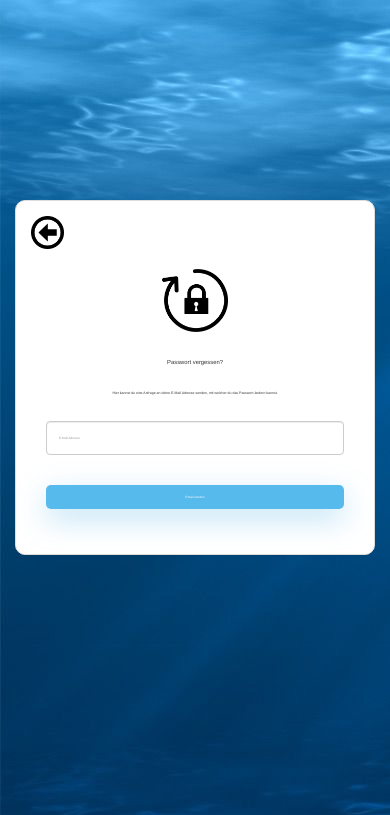
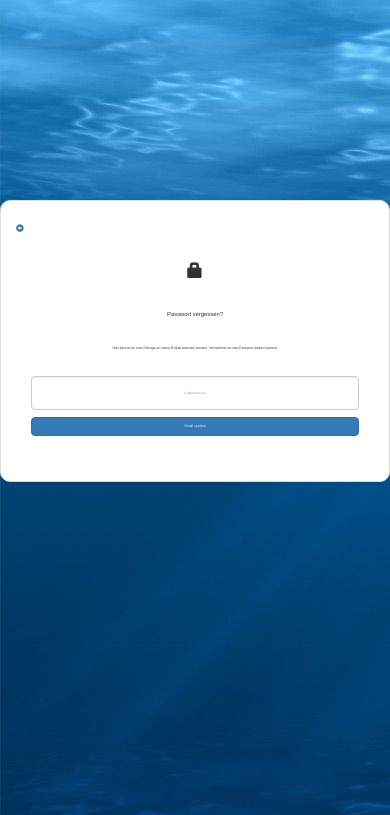
Before and after one commit to Bennik2000/SWE-19in, a Flask app: page /reset_password in a window 390 px wide. Shown: the top 815 px of the page. Run offline with Flask 2, Linux system fonts and the light colour scheme; some libraries are stand-ins or nearby versions.

Commit message:
Made UI responsive and implemented the ts template
- The ts template creates an JSON-Object with the entered mail which could be sent to the backend
- The ts template could manage a backend response with title and error(s)

```diff
--- a/Source/Backend/vereinswebseite/routes.py
+++ b/Source/Backend/vereinswebseite/routes.py
@@ -6,7 +6,6 @@ from flask import render_template
 def index():
     return render_template('index.jinja2')
 
-
 @app.route('/create_account')
 def create_account():
     return render_template('create_account.jinja2')
--- a/Source/Backend/vereinswebseite/routes_static.py
+++ b/Source/Backend/vereinswebseite/routes_static.py
@@ -17,3 +17,8 @@ def src_create_account():
 @app.route('/static/style/reset_password.css')
 def style_reset_password():
     return app.send_static_file('style/reset_password.css')
+
+
+@app.route('/static/src/reset_password.js')
+def src_reset_password():
+    return app.send_static_file('src/reset_password.js')
--- a/Source/Backend/vereinswebseite/static/src/create_account.js
+++ b/Source/Backend/vereinswebseite/static/src/create_account.js
@@ -1,4 +1,3 @@
-var text = '{"email": "jonas1.hille@email.com", "name": "Jonas1 Hille 2","password": "123456"}';
 function createAccount() {
     var newEmail = document.getElementById("email");
     var firstName = document.getElementById("firstname");
--- a/Source/Backend/vereinswebseite/static/src/typescript/create_account.ts
+++ b/Source/Backend/vereinswebseite/static/src/typescript/create_account.ts
@@ -1,6 +1,4 @@
-var text = '{"email": "jonas1.hille@email.com", "name": "Jonas1 Hille 2","password": "123456"}';
 function createAccount() {
-
     var newEmail = document.getElementById("email") as HTMLInputElement;
     var firstName = document.getElementById("firstname") as HTMLInputElement;
     var secondName = document.getElementById("secondname") as HTMLInputElement;
--- a/Source/Backend/vereinswebseite/static/style/reset_password.css
+++ b/Source/Backend/vereinswebseite/static/style/reset_password.css
@@ -7,12 +7,27 @@ h2 {
     margin-top: 8%;
     margin-bottom: 8%;
 }
+
 p {
     font-size: 0.9vw;
 }
 
+#left_arrow_icon {
+    font-size: 2vw;
+}
+
+#lock_icon {
+    font-size: 4vw;
+}
+
+#sendEmailButton{
+    font-size: 0.9vw;
+    margin-top: 2%;
+  }
+
 #email {
     font-size: 0.8vw;
+    text-align: center;
 }
 
 .reset_password_icon {
@@ -20,11 +35,6 @@ p {
     height: auto;
 }
 
-.left_arrow {
-    max-width: 10%;
-    height: auto;
-    image-orientation: left;
-}
 
 .form-gap {
     padding-top: 200px;
--- a/Source/Backend/vereinswebseite/templates/reset_password.jinja2
+++ b/Source/Backend/vereinswebseite/templates/reset_password.jinja2
@@ -16,34 +16,35 @@
 </head>
 <body>
 <div class="form-gap"></div>
-<div class="container">
+<div class="container-md">
 	<div class="row">
-		<div class="col-md-4 col-md-offset-4">
+		<div class="col-sm-4 col-sm-offset-4">
             <div class="panel panel-default">
                 <div class="panel-body">
                     <div class="text-center">
                         <div style="text-align: left;">
                             <a href="loginpage">
-                            <img class="left_arrow" src="../img/left_arrow.png">
+                            <span id="left_arrow_icon" class="glyphicon glyphicon-circle-arrow-left"></span>
                             </a>
                         </div>
-
-                        <h3><img class="reset_password_icon" src="../img/reset_password_icon.png"></h3>
+                        <h3><span id="lock_icon" class="glyphicon glyphicon-lock"></span></h3>
                         <h2 class="text-center responsive_h">Passwort vergessen?</h2>
                         <p class="responsive_p">Hier kannst du eine Anfrage an deine E-Mail Adresse senden, mit welcher du das Passwort ändern kannst.</p>
-                            <div class="panel-body">
-                                <form id="register-form" role="form" autocomplete="off" class="form" method="post">
-                                    <div class="form-group">
-                                        <input id="email" name="email" placeholder="E-Mail Adresse" class="form-control"  type="email" required="true">
-                                        <input name="recover-submit" class="btn btn-lg btn-primary btn-block" value="Email senden" type="submit">
-                                    </div>
-                                </form>
-                            </div>
+                        <div class="panel-body">
+                            <form id="register-form" role="form" action="#" onsubmit="return false">
+                                <div class="form-group">
+                                    <input id="email" name="email" placeholder="E-Mail Adresse" class="form-control"  type="text" required="true">
+                                    <button id="sendEmailButton" class="btn btn-primary btn-block" type="submit" onclick="resetPasswordRequest()">Email senden</button>
+                                </div>
+                            </form>
+                        </div>
                     </div>
                 </div>
             </div>
         </div>
 	</div>
 </div>
+
+<script src= "/static/src/reset_password.js"></script>
 </body>
 </html>
```
Also changed, not shown: Source/Backend/vereinswebseite/static/src/reset_password.js (added, +29 -0 lines), Source/Backend/vereinswebseite/static/src/typescript/reset_password.ts (added, +35 -0 lines).
